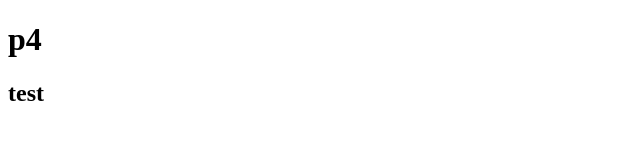
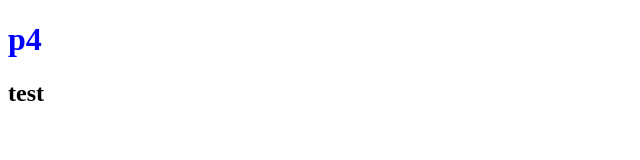
Before and after one commit to LucasChpl/p4, a plain HTML site: page index.html in a window 1280 px wide. Shown: the full height of the page, 0-640 px from the left. Drawn offline with Linux system fonts and the light colour scheme.

Commit message:
modif couleur de h1

```diff
--- a/index.html
+++ b/index.html
@@ -7,7 +7,7 @@
     <title>p4_index</title>
 </head>
 <body>
-    <h1>p4</h1>
+    <h1 style="color: blue">p4</h1>
     <h2>test</h2>
 </body>
 </html>
```
